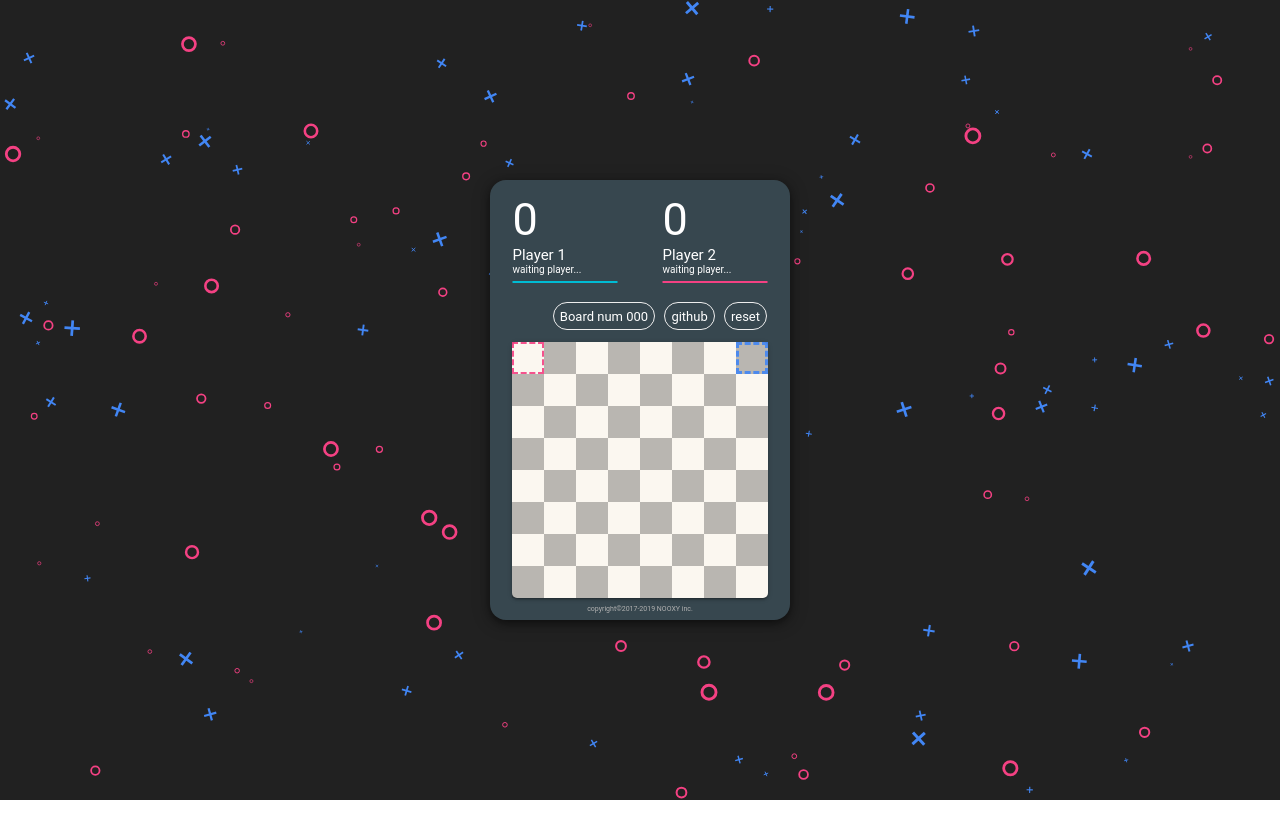
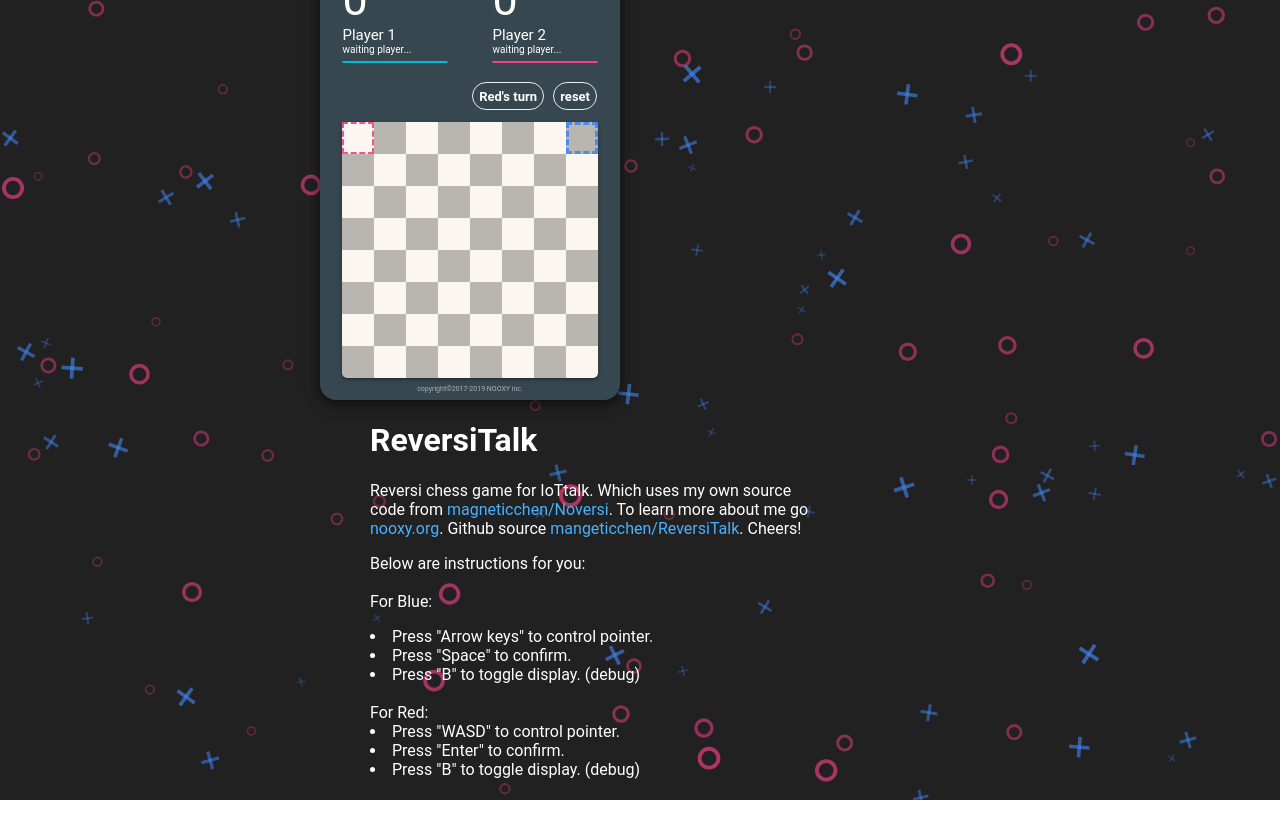
Before and after one commit to TapiocaFox/ReversiTalk, a plain HTML site: page src/web_game/index.html in a window 1280 px wide. Before the commit the page ends 804 px from the top, so only its background shows below. Drawn offline with Linux system fonts and the light colour scheme.

Commit message:
better background

```diff
--- a/src/web_game/index.html
+++ b/src/web_game/index.html
@@ -1,5 +1,6 @@
 <!DOCTYPE html>
 <html><head><meta http-equiv="Content-Type" content="text/html; charset=UTF-8">
+  <meta name="viewport" content="width=device-width,user-scalable=no,initial-scale=1,maximum-scale=1,shrink-to-fit=no">
   <title>ReversiTalk</title>
   <link rel="stylesheet" href="./static/css/reversi.css">
   <link rel="stylesheet" href="./static/css/main.css">
@@ -10,8 +11,8 @@
 <body class="reversi-body bgimg">
   <canvas id="background"></canvas>
   <script type="text/javascript" src="./static/scripts/background.js"></script>
+  <div class="display-middle" style="width: fit-content;">
     <div class="reversi-container">
-
       <div class="reversi-point-left">
         <div id="reversi-point-left" class="reversi-point">
           <span id="point-left" class="reversi-point-anime">-</span></br>
@@ -30,7 +31,7 @@
       </div>
       <div id="buttons-bar" class="reversi-buttons-bar">
         <button id="board-status" class="reversi-button"  onclick="">status</button>
-      <button class="reversi-button" onclick="">github</button>
+        <!-- <button class="reversi-button" onclick="">github</button> -->
         <button class="reversi-button" onclick="emitRequest.reset()">reset</button>
       </div>
       <div id="reversi-board-1" class="reversi-board"></div>
@@ -56,7 +57,28 @@
       </div>
 
     </div>
-
+    <div class="reversi-description">
+      <h1>ReversiTalk</h1>
+      <!-- <h2>Red turn</h2> -->
+      <p>
+        Reversi chess game for IoTtalk. Which uses my own source code from <a href="https://github.com/magneticchen/Noversi" target="_blank">magneticchen/Noversi</a>. To learn more about me go <a href="https://nooxy.org" target="_blank">nooxy.org</a>. Github source <a href="https://github.com/magneticchen/ReversiTalk" target="_blank">mangeticchen/ReversiTalk</a>. Cheers!
+      </p>
+      <p>
+        Below are instructions for you:
+        <br/>
+        <br/>
+        For Blue:
+        <li>Press "Arrow keys" to control pointer.</li>
+        <li>Press "Space" to confirm.</li>
+        <li>Press "B" to toggle display. (debug)</li>
+        <br/>
+        For Red:
+        <li>Press "WASD" to control pointer.</li>
+        <li>Press "Enter" to confirm.</li>
+        <li>Press "B" to toggle display. (debug)</li>
+      </p>
+    </div>
+  </div>
 
 
   <script>
--- a/src/web_game/static/css/reversi.css
+++ b/src/web_game/static/css/reversi.css
@@ -1,6 +1,11 @@
 @font-face {
   font-family: 'Roboto', sans-serif;
   src: url("https://fonts.googleapis.com/css?family=Roboto");
+}
+@media only screen and (max-width: 500px) {
+  .reversi-description {
+    display: none !important;
+  }
 }
 .noversi-header {
   display: inline-block;
@@ -119,13 +124,21 @@
   -webkit-font-smoothing: antialiased;
 }
 .reversi-container {
+  float: left;
   background-color: #37474F;
   border-radius: 16px;
+  display: inline-block;
   box-shadow: 0 3px 8px 0 rgba(0, 0, 0, 0.5), 0 3px 20px 0 rgba(0, 0, 0, 0.19);
-  position: absolute;
+  position: relative;
   width: 300px;
   height: 440px;
-  top:50%;left:50%;transform:translate(-50%,-50%);-ms-transform:translate(-50%,-50%)
+  /* top:50%;left:50%;transform:translate(-50%,-50%);-ms-transform:translate(-50%,-50%) */
+}
+.reversi-description {
+  display: inline-block;
+  margin-left: 50px;
+  height: 440px;
+  max-width: 450px;
 }
 .reversi-point-left{
   position: absolute;
@@ -163,6 +176,7 @@
   outline: none;
   font-family: inherit;
   display: inline-block;
+  font-weight: bold;
   width: auto;
   border: none;
   height: 100%;
@@ -181,13 +195,13 @@
 .reversi-button:hover {
   background-color: white;
   color: #212121;
-  font-size: 110%;
+  font-size: inherit;
   box-shadow: 0 2px 2px 0 rgba(0,0,0,0.14), 0 3px 1px -2px rgba(0,0,0,0.12), 0 1px 5px 0 rgba(0,0,0,0.2);
 }
 .reversi-button:active {
   background-color: rgba(255, 255, 255, 0.0);
   color: #fff;
-  font-size: 110%;
+  font-size: 103%;
   box-shadow: 0 2px 2px 0 rgba(0,0,0,0.14), 0 3px 1px -2px rgba(0,0,0,0.12), 0 1px 5px 0 rgba(0,0,0,0.2);
 }
 .reversi-point-anime {
@@ -390,10 +404,10 @@
 }
 @keyframes wobble {
    0% { transform: translateX(0%); }
-   15% { transform: translateX(-6%) rotate(-4deg); }
-   30% { transform: translateX(4%) rotate(2deg); }
-   45% { transform: translateX(-3%) rotate(-1deg); }
-   60% { transform: translateX(2%) rotate(0.5deg); }
+   15% { transform: translateX(-8%) rotate(-4deg); }
+   30% { transform: translateX(7%) rotate(2deg); }
+   45% { transform: translateX(-5%) rotate(-1deg); }
+   60% { transform: translateX(3%) rotate(0.5deg); }
    75% { transform: translateX(-1%) rotate(-0.5deg); }
    100% { transform: translateX(0%); }
 }
--- a/src/web_game/static/scripts/background.js
+++ b/src/web_game/static/scripts/background.js
@@ -18,7 +18,8 @@ presets.o = function (x, y, s, dx, dy) {
             ctx.beginPath();
             ctx.arc(this.x + + Math.sin((50 + x + (t / 10)) / 100) * 3, this.y + + Math.sin((45 + x + (t / 10)) / 100) * 4, this.r, 0, 2 * Math.PI, false);
             ctx.lineWidth = this.w;
-            ctx.strokeStyle = '#f44183';
+            // console.log(s);
+            ctx.strokeStyle = 'rgba(244, 65, 131, '+s/1.2+')';
             ctx.stroke();
         }
     }
@@ -56,8 +57,8 @@ presets.x = function (x, y, s, dx, dy, dr, r) {
             ctx.translate(this.x + Math.sin((x + (t / 10)) / 100) * 5, this.y + Math.sin((10 + x + (t / 10)) / 100) * 2);
             ctx.rotate(this.r * Math.PI / 180);
 
-            line(-1, -1, 1, 1, '#4286f4');
-            line(1, -1, -1, 1, '#4286f4');
+            line(-1, -1, 1, 1, 'rgba(66, 134, 244, '+s/1.2+')');
+            line(1, -1, -1, 1, 'rgba(66, 134, 244, '+s/1.2+')');
 
             ctx.restore();
         }
@@ -68,8 +69,8 @@ let initElements = ()=> {
   elements = [];
   for(var x = 0; x < Canvas.width; x++) {
       for(var y = 0; y < Canvas.height; y++) {
-          if(Math.round(Math.random() * 8000) == 1) {
-              var s = ((Math.random() * 5) + 1) / 10;
+          if(Math.round(Math.random() * 9000) == 1) {
+              var s = ((Math.random() * 5) + 3) / 10;
               if(Math.round(Math.random()) == 1)
                   elements.push(presets.o(x, y, s, 0, 0));
               else
--- a/src/web_game/static/scripts/reversi.js
+++ b/src/web_game/static/scripts/reversi.js
@@ -200,9 +200,6 @@ let debugFunctions = {
           UI.showRedPointer();
         }
       }
-      else {
-        alert(charStr);
-      }
     };
   }
 };
@@ -218,7 +215,7 @@ function initailizeReversi () {
   setTimeout(()=> {
     UI.setRedPointer([0, 0]);
     UI.setBluePointer([0, 7]);
-    UI.setBoardStatus('Board num 000');
+    UI.setBoardStatus('Red\'s turn');
     UI.setRightScore(0);
     UI.setLeftScore(0);
     UI.setBlueMeta('Player 1', 'waiting player...');
```
Lines whose indentation alone changed are shown as unchanged.
